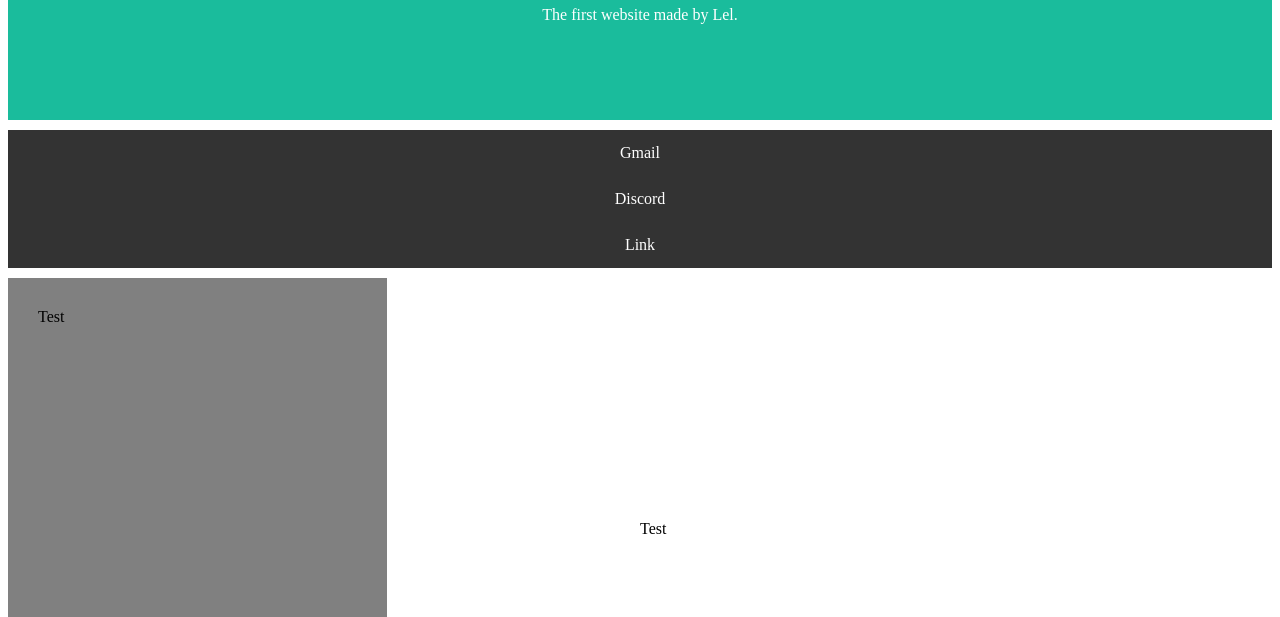
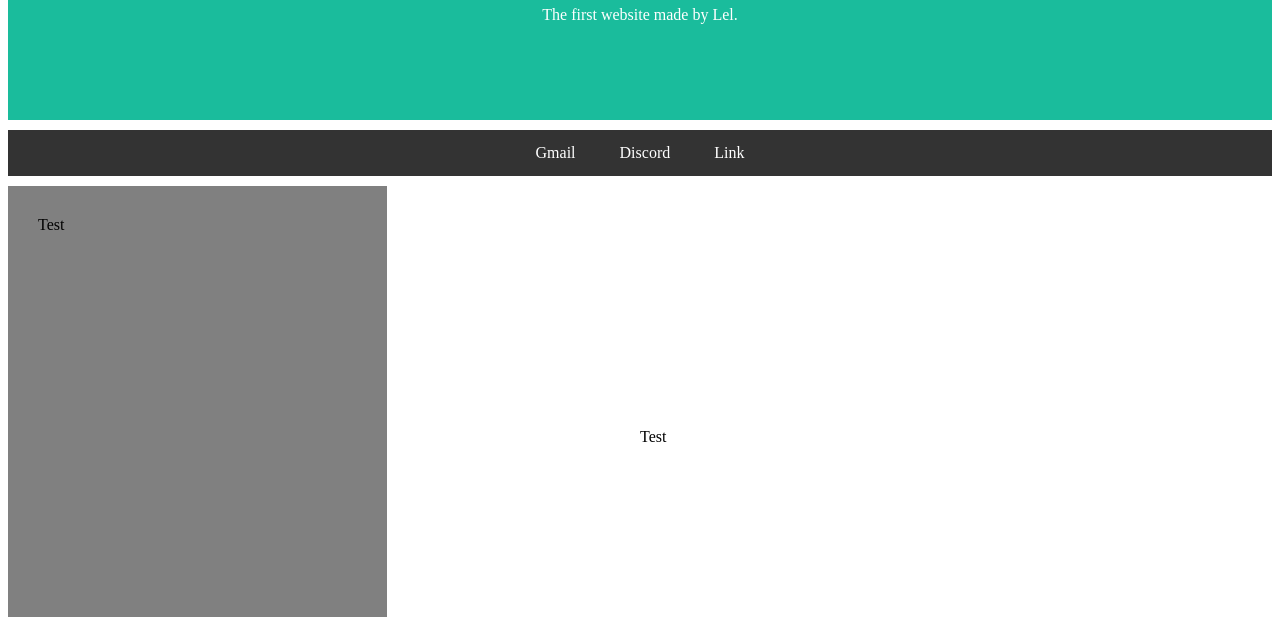
Before and after one commit to Lel020/First-Website, a plain HTML site: page index.html in a window 1280 px wide. Shown: the part 183-800 px from the top of the page. Drawn offline with Linux system fonts and the light colour scheme.

Commit message:
Reformatted navbar

```diff
--- a/style.css
+++ b/style.css
@@ -15,12 +15,13 @@
     overflow: hidden;
     background-color: #333;
     margin-top: 10px;
+    text-align: center;
 }
 
 /*For links*/
 .navbar a{
     float: none ;
-    display: block;
+    display: inline-block;
     color: white;
     text-align: center;
     padding: 14px 20px;
```
